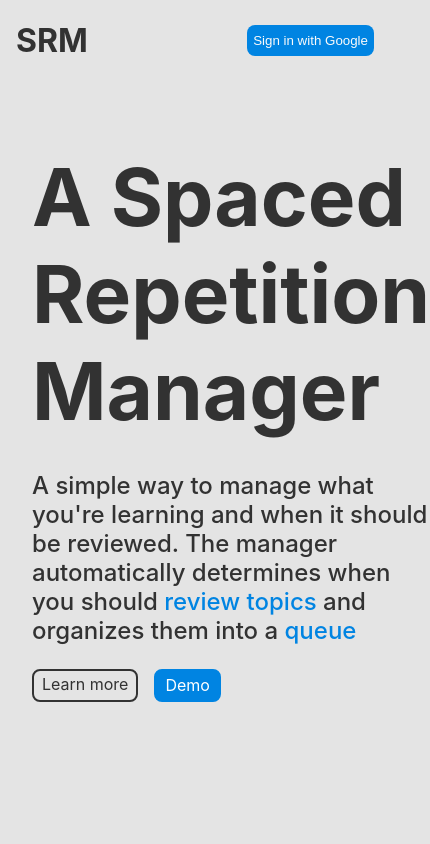
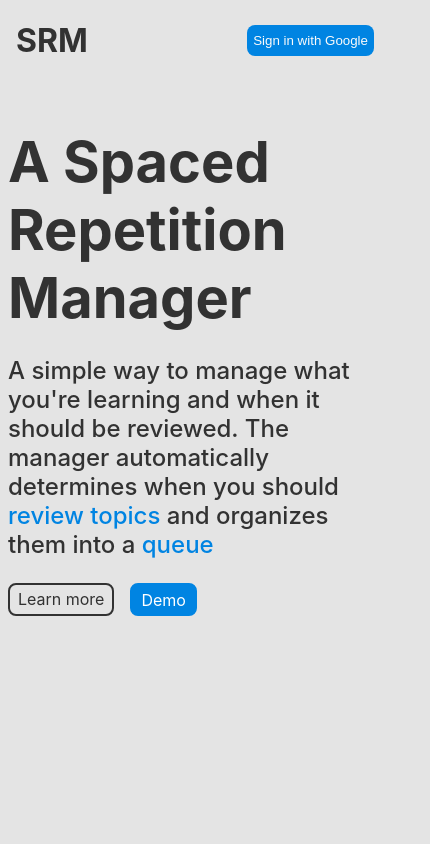
Before and after one commit to ocTrung/spaced-repetition-mgr, a Next.js app: page /login in a window 390 px wide. Shown: the top 844 px of the page, 430 px wide, since content can reach past the window. Built offline with nearby package versions, Linux system fonts and the light colour scheme.

Commit message:
fixed error when viewing on mobile

```diff
--- a/styles/Demo.module.scss
+++ b/styles/Demo.module.scss
@@ -21,3 +21,9 @@
   font-size: 1rem;
   color: $gray-500;
 }
+
+@media screen and (max-width:500px) {
+  .subheading {
+    padding-inline: 1rem;
+  }
+}
--- a/styles/Login.module.scss
+++ b/styles/Login.module.scss
@@ -135,3 +135,14 @@
   font-size: 1.2rem;
   margin-top: 6rem;
 }
+
+@media screen and (max-width: 500px) {
+  .main {
+    padding-inline: .5rem;
+  }
+
+  .introHeading {
+    font-size: 3.5em;
+    margin-bottom: 0rem;
+  }
+}
--- a/utils/reviewItemUtils.js
+++ b/utils/reviewItemUtils.js
@@ -11,7 +11,7 @@ export class ReviewItem {
 
 export function getNextReviewDate(reviewItem) {
   const newDate = new Date(reviewItem.lastReviewed)
-  const days = reviewItem.intervals.at(-1) || 0
+  const days = reviewItem.intervals[reviewItem.intervals.length - 1] || 0
   newDate.setDate(newDate.getDate() + days)
 
   return newDate
```
Also changed, not shown: pages/demo.js (+3 -7 lines).
